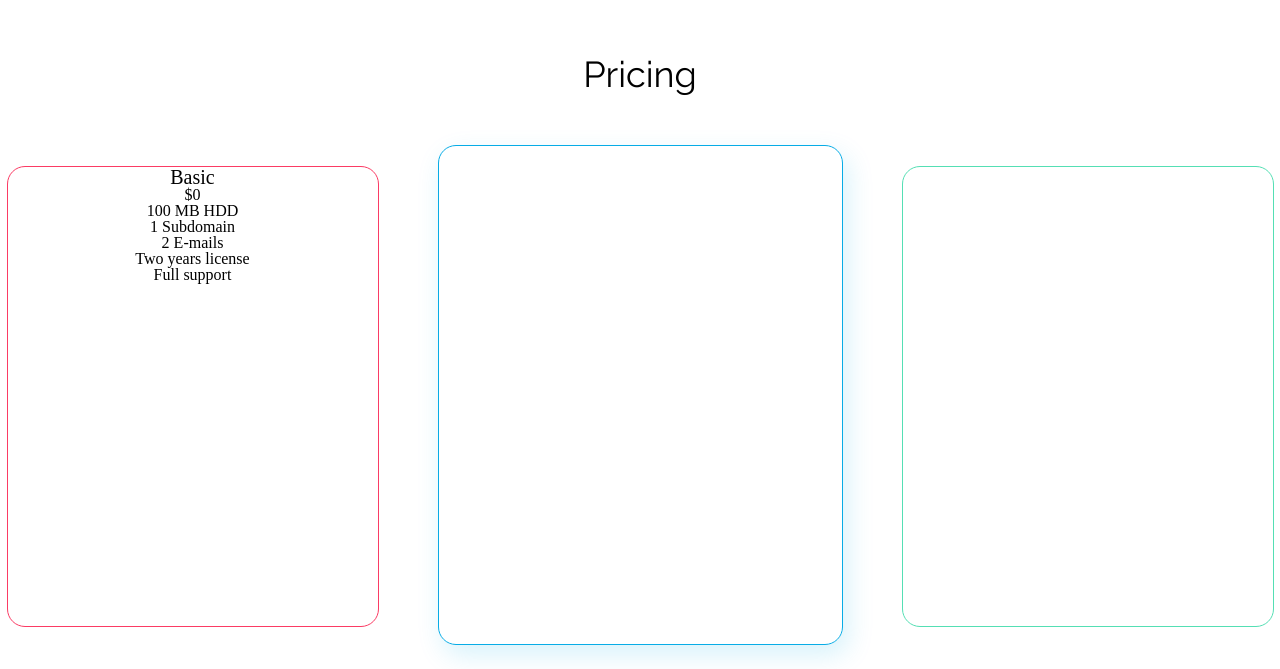
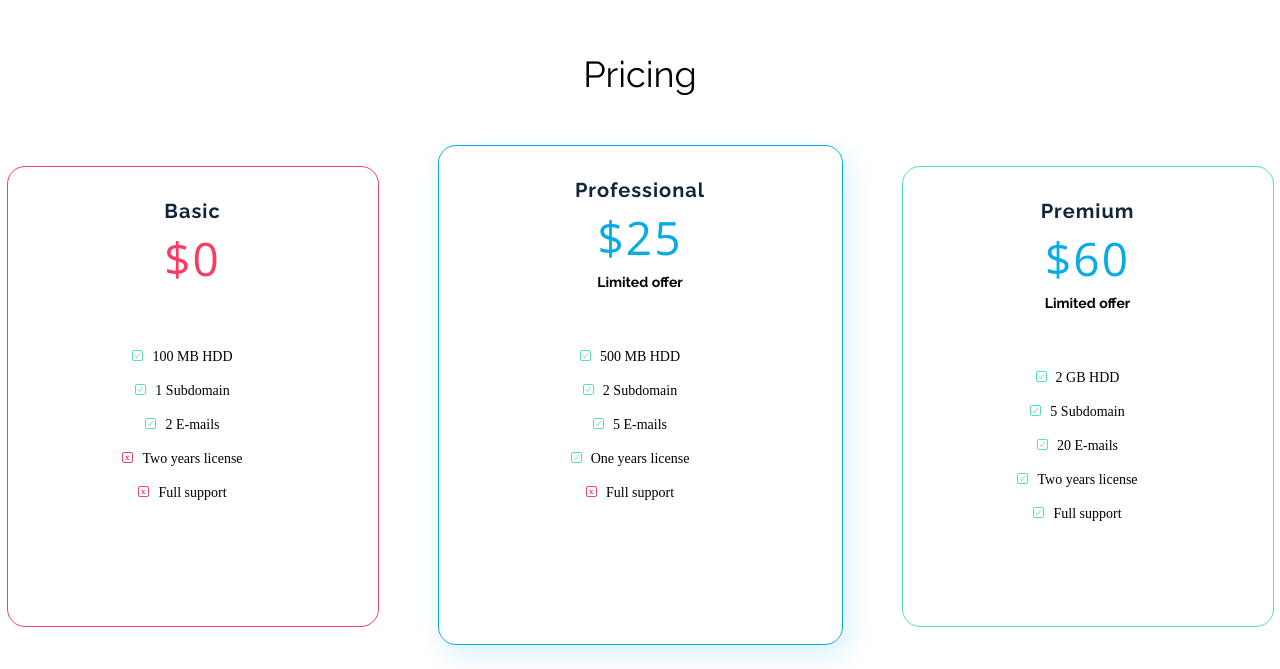
Before and after one commit to Martin-XM/BestShop-Workshop-, a plain HTML site: page index.html in a window 1280 px wide. Shown: the part 2856-3525 px from the top of the page. Drawn offline with nearby package versions, Linux system fonts and the light colour scheme.

Commit message:
Pricing Completed

```diff
--- a/css/style.css
+++ b/css/style.css
@@ -19,6 +19,7 @@ html {
 
     --color-font-primary-grey: #A5A5A5;
     --color-font-primary-black:#000000;
+    --color-font-secondery: #13253B;
 
     --color-primary-blue: #08A6E4;
 
@@ -546,7 +547,7 @@ display: block;
   .prices-tables h3 {
     font-family: var(--font-primary) bold;
     font-size: 20px;
-    ;
+
   }
   /* TABLE 1 */
 
@@ -559,7 +560,67 @@ display: block;
     margin-top: calc(113px - 42px);
     text-align: center;
 
+
+
   }
+
+
+
+  .prices-table1 h3 {
+      margin-top: 34px;
+      margin-bottom: 14px;
+      color:#13253B;
+      font-size: 20px;
+      font-family: var(--font-primary);
+      font-weight: bold;
+      letter-spacing: 1px;
+    }
+
+    .price1 {
+      font-family: var(--font-secondary);
+      color: #FB3B64;
+      font-size: 46px;
+      letter-spacing: 2px;
+      font-weight: light;
+      margin-bottom: 69px;
+    }
+
+    .list1 li {
+      margin-bottom: 20px;
+      position: relative;
+      margin-bottom: 20px;
+      font-size: 14px;
+      letter-spacing: 0px;
+      color: var(--color-font-primary-black);
+    }
+
+
+    .list1 li::before {
+        content: url(/assets/Checkmark-2.svg);
+        display: inline-block;
+        color: #7a55df;
+        position: absolute;
+        margin-left: -20px;
+
+          }
+      .list1 li:nth-last-child(1)::before {
+            content: url(/assets/Close.svg);
+            display: inline-block;
+            color: #7a55df;
+            position: absolute;
+            margin-left: -20px;
+      }
+
+      .list1 li:nth-last-child(2)::before {
+        content: url(/assets/Close.svg);
+        display: inline-block;
+        color: #7a55df;
+        position: absolute;
+        margin-left: -20px;
+  }
+
+
+
 
   /* TABLE 2 */
   .prices-table2 {
@@ -570,7 +631,62 @@ display: block;
       box-shadow: 5px 10px 27px var(--color-btn-shadow);
       margin-top: 50px;
       margin-bottom: 24px;
+      text-align: center;
   }
+
+  .prices-table2 h3 {
+    margin-top: 34px;
+    margin-bottom: 14px;
+    color:#13253B;
+    font-size: 20px;
+    font-family: var(--font-primary);
+    font-weight: bold;
+    letter-spacing: 1px;
+  }
+
+  .price2 {
+    font-family: var(--font-secondary);
+    color: var(--color-items-secondary-blue);
+    font-size: 46px;
+    letter-spacing: 2px;
+    font-weight: light;
+    margin-bottom: 15px;
+  }
+
+  .offer {
+    font-family: var(--font-primary);
+    font-size: 14px;
+    font-weight: bold;
+    margin-bottom: 61px;
+  }
+
+  .list2 li {
+    margin-bottom: 20px;
+    position: relative;
+    margin-bottom: 20px;
+    font-size: 14px;
+    letter-spacing: 0px;
+    color: var(--color-font-primary-black);
+  }
+
+
+  .list2 li::before {
+      content: url(/assets/Checkmark-2.svg);
+      display: inline-block;
+      position: absolute;
+      margin-left: -20px;
+              }
+
+  .list2 li:nth-last-child(1)::before {
+          content: url(/assets/Close.svg);
+          display: inline-block;
+          color: #7a55df;
+          position: absolute;
+          margin-left: -20px;
+    }
+
+
+
 
   /* TABLE 3 */
   .prices-table3 {
@@ -580,4 +696,46 @@ display: block;
     border-radius: 18px;
     margin-bottom: 42px;
     margin-top: calc(113px - 42px);
+    text-align: center;
   }
+
+  .prices-table3 h3 {
+    margin-top: 34px;
+    margin-bottom: 14px;
+    color:#13253B;
+    font-size: 20px;
+    font-family: var(--font-primary);
+    font-weight: bold;
+    letter-spacing: 1px;
+  }
+
+  .price3 {
+    font-family: var(--font-secondary);
+    color: var(--color-items-secondary-blue);
+    font-size: 46px;
+    letter-spacing: 2px;
+    font-weight: light;
+    margin-bottom: 15px;
+  }
+
+  .offer {
+    font-family: var(--font-primary);
+    font-size: 14px;
+    font-weight: bold;
+    margin-bottom: 61px;
+  }
+
+  .list3 li {
+    margin-bottom: 20px;
+    position: relative;
+    margin-bottom: 20px;
+    font-size: 14px;
+    letter-spacing: 0px;
+    color: var(--color-font-primary-black);
+  }
+  .list3 li::before {
+    content: url(/assets/Checkmark-2.svg);
+    display: inline-block;
+    position: absolute;
+    margin-left: -20px;
+            }
--- a/index.html
+++ b/index.html
@@ -137,24 +137,43 @@
             <div class="prices-tables">
                 <div class="prices-table1">
                     <h3>Basic</h3>
-                    <p>$0</p>
-                    <ul>
+                    <p class="price1">$0</p>
+                    <ul class="list1">
                         <li>100 MB HDD</li>
                         <li>1 Subdomain</li>
                         <li>2 E-mails</li>
                         <li>Two years license</li>
                         <li>Full support</li>
 
+                    </ul>
 
+                </div>
+                <div class="prices-table2">
+                    <h3>Professional</h3>
+                    <p class="price2">$25</p>
+                    <p class="offer">Limited offer</p>
+                    <ul class="list2">
+                        <li>500 MB HDD</li>
+                        <li>2 Subdomain</li>
+                        <li>5 E-mails</li>
+                        <li>One years license</li>
+                        <li>Full support</li>
 
                     </ul>
 
                 </div>
-                <div class="prices-table2">
+                <div class="prices-table3">
+                    <h3>Premium</h3>
+                    <p class="price3">$60</p>
+                    <p class="offer">Limited offer</p>
+                    <ul class="list3">
+                        <li>2 GB HDD</li>
+                        <li>5 Subdomain</li>
+                        <li>20 E-mails</li>
+                        <li>Two years license</li>
+                        <li>Full support</li>
 
-                </div>
-                <div class="prices-table3">
-
+                    </ul>
                 </div>
 
             </div>
```
Also changed, not shown: assets/Background.png (added), assets/Catalog.svg (added), assets/Checkmark-1.svg (added), assets/Checkmark-2.svg (added), assets/Checkmark.svg (added), assets/Close.svg (added), assets/Eye.svg (added), assets/Facebook.svg (added), assets/Macbook.png (added), assets/Mail Icon.svg (added), assets/Person.svg (added), assets/Phone Icon.svg (added), assets/Trumpet.png (added), assets/Twitter.svg (added), 1 more files.
